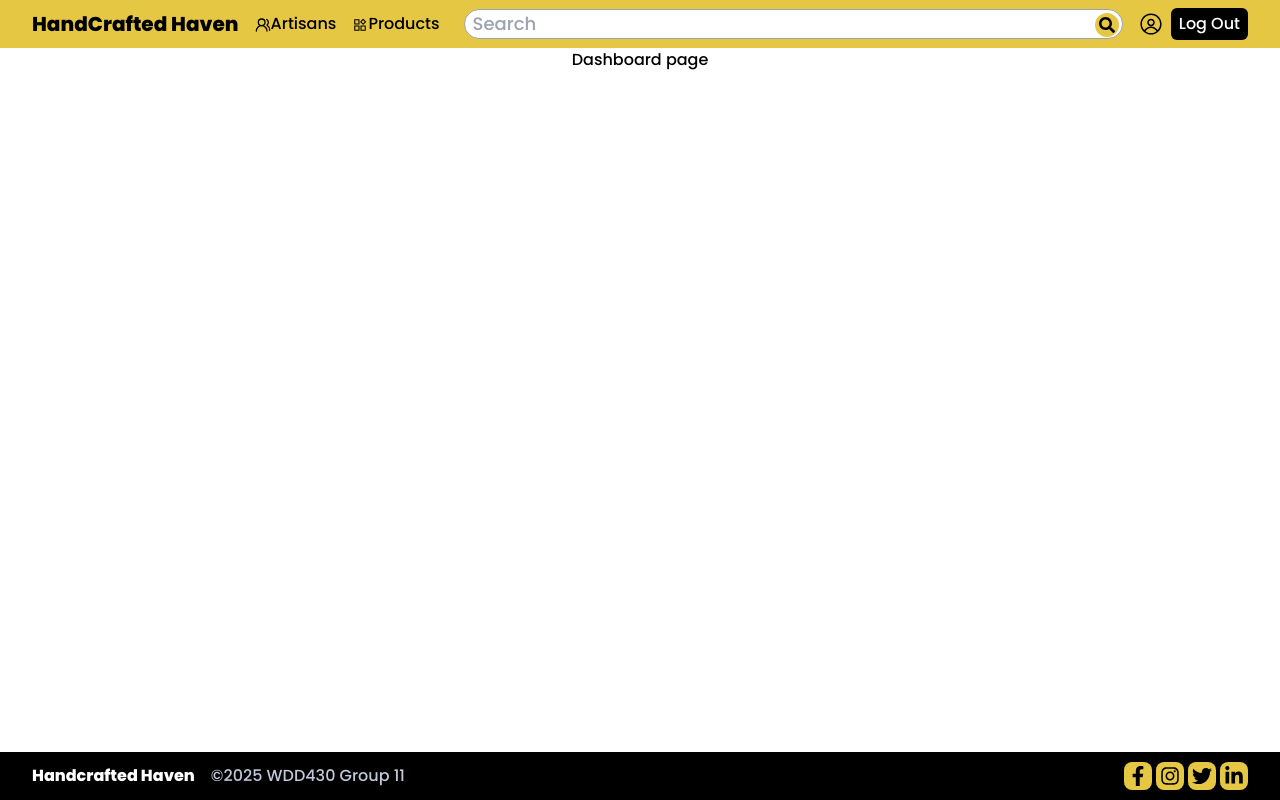
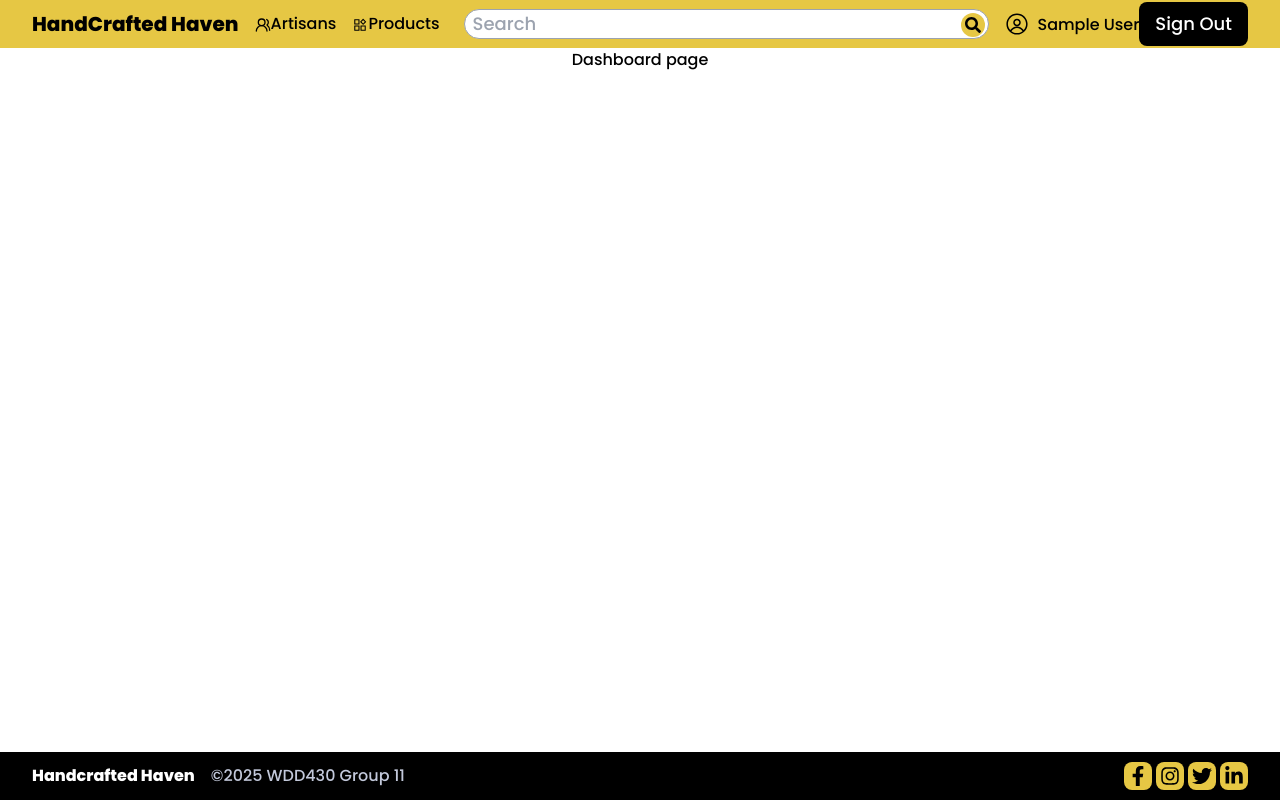
Before and after one commit to gyanqui/Handcrafted-Haven, a Next.js app: page /home/dashboard in a window 1280 px wide. Built offline with nearby package versions, Linux system fonts and the light colour scheme; no server answers; sample sign-in values are in the browser's storage.

Commit message:
working correctly

```diff
--- /dev/null
+++ b/src/app/api/auth/[...nextauth]/route.ts
@@ -0,0 +1,3 @@
+import { handlers } from '../../../../auth';
+
+export const { GET, POST } = handlers;
--- a/src/app/home/dashboard/page.tsx
+++ b/src/app/home/dashboard/page.tsx
@@ -1,4 +1,15 @@
-export default function Page() {
+'use server'
+
+import { auth } from '@/auth';
+import { redirect } from 'next/navigation';
+
+export default async function Page() {
+    const session = await auth();
+    if (!session) {
+        return (
+            redirect('/login')
+        )
+    }
     return (
         <>Dashboard page</>
     )
--- a/src/app/layout.tsx
+++ b/src/app/layout.tsx
@@ -4,6 +4,7 @@ import {
   poppins
 
 } from "./ui/font";
+import { SessionProvider } from "next-auth/react";
 
 export const metadata: Metadata = {
   title: "Create Next App",
@@ -20,7 +21,9 @@ export default function RootLayout({
       <body
         className={`${poppins.className} antialiased`}
       >
+      {/* <SessionProvider> */}
         {children}
+      {/* </SessionProvider> */}
       </body>
     </html>
   );
--- a/src/app/lib/actions.ts
+++ b/src/app/lib/actions.ts
@@ -62,7 +62,7 @@ export async function createUser(prevState: State, formData: FormData) {
     }
 
     revalidatePath('/sign-up');
-    redirect('/profile');
+    redirect('/home/profile');
 
 }
 
--- a/src/app/ui/handcrafted-logo.tsx
+++ b/src/app/ui/handcrafted-logo.tsx
@@ -1,11 +1,14 @@
 import { poppins } from '@/app/ui/font';
+import Link from 'next/link';
 
 export default function HandCraftedLogo() {
   return (
     <div
       className={`${poppins.className} flex flex-row items-center leading-none text-white`}
     >
+    <Link href="/home">
       <p className="text-[30px] md:text-[40px]">HandCrafted Haven</p>
+    </Link>
     </div>
   );
 }
--- a/src/app/ui/home/TopNav.tsx
+++ b/src/app/ui/home/TopNav.tsx
@@ -13,6 +13,8 @@ import { Drawer } from "antd";
 import { useState } from "react";
 import Link from "next/link";
 import Form from 'next/form'
+import { SessionProvider } from "next-auth/react";
+import { UserButton } from "./UserButton";
 
 export default function TopNav() {
   const [isOpen, setIsOpen] = useState(false); // side menu open status
@@ -88,20 +90,23 @@ export default function TopNav() {
       </Form>
 
       {/* management dashboard */}
-      <div className="hidden lg:block">
+      {/* <div className="hidden lg:block">
         <div className="flex flex-row gap-4 px-2">
           <Link href="/home/dashboard">
             <RxAvatar className="inline text-2xl" />
           </Link>
         </div>
-      </div>
+      </div> */}
 
       {/* sign out  */}
-      <div className="hidden lg:block">
+      {/* <div className="hidden lg:block">
         <button className="bg-black text-white rounded-md px-2 py-1">
           Log Out
         </button>
-      </div>
+      </div> */}
+      <SessionProvider >
+        <UserButton/>
+      </SessionProvider>
 
       {/* side menu */}
       <Drawer
--- /dev/null
+++ b/src/app/ui/home/UserButton.tsx
@@ -0,0 +1,42 @@
+'use client'
+
+import { signOut, useSession, signIn } from 'next-auth/react';
+import Link from 'next/link';
+import { RxAvatar } from "react-icons/rx";
+
+// function getFirstTwoLetters(str?: string | null) {
+//     const match = (str ?? "").match(/[A-Z]/g);
+//     return match ? match.slice(0, 2).join('') : '';
+// }
+
+export function UserButton() {
+    // const session = useSession();
+    const { data: session } = useSession();
+
+    if (session) {
+      return (
+        <>
+        {/* <div className="hidden lg:block"> */}
+            <div className="flex flex-row gap-4 px-2">
+            <Link href="/home/dashboard">
+                <RxAvatar className="inline text-2xl" />
+            </Link>
+            </div>
+        {/* </div> */}
+        <div>
+          {session?.user?.name}
+          <button onClick={() => signOut()} className="bg-black text-white text-lg py-2 px-4 rounded-lg hover:bg-gray-500 transition-all duration-300">Sign Out</button>
+        </div>
+        </>
+      )
+    }
+    return (
+        <>
+      {/* <button className="bg-black text-white text-lg py-2 px-4 rounded-lg hover:bg-gray-500 transition-all duration-300"> */}
+        <button onClick={() => signIn()} className="bg-black text-white text-lg py-2 px-4 rounded-lg hover:bg-gray-500 transition-all duration-300">Login</button>
+        {/* <Link href='/login'>Log In</Link> */}
+      {/* </button> */}
+
+      </>
+    );
+}
--- a/src/app/ui/landing/hero-section.tsx
+++ b/src/app/ui/landing/hero-section.tsx
@@ -88,7 +88,7 @@ export default function HeroSection() {
             {/* login button */}
             <div>
               <button className="bg-black text-white text-lg py-2 px-4 rounded-lg hover:bg-gray-500 transition-all duration-300">
-                <Link href='/home/login'>Log In</Link>
+                <Link href='/login'>Log In</Link>
               </button>
             </div>
           </div>
--- a/src/auth.config.ts
+++ b/src/auth.config.ts
@@ -1,4 +1,6 @@
 import type { NextAuthConfig } from 'next-auth';
+
+// export const BASE_PATH = '/api/auth';
 
 export const authConfig = {
   pages: {
@@ -8,30 +10,36 @@ export const authConfig = {
   callbacks: {
     authorized({ auth, request: { nextUrl } }) {
       const isLoggedIn = !!auth?.user;
-      const isOnDashboard = nextUrl.pathname.startsWith('/login');
+      const isOnDashboard = nextUrl.pathname.startsWith('/home/dashboard');
       if (isOnDashboard) {
         if (isLoggedIn) return true;
         return false; // Redirect unauthenticated users to login page
       } else if (isLoggedIn) {
-        return Response.redirect(new URL('/login', nextUrl));
+        return Response.redirect(new URL('/home/dashboard', nextUrl));
       }
       return true;
     },
-    async redirect({ url, baseUrl }) {
-      // Allows relative callback URLs
-      if (url.startsWith("/")) return `${baseUrl}${url}`
-      // Allows callback URLs on the same origin
-      else if (new URL(url).origin === baseUrl) return url
-      return baseUrl
+    // async redirect({ url, baseUrl }) {
+    //   // Allows relative callback URLs
+    //   if (url.startsWith("/")) return `${baseUrl}${url}`
+    //   // Allows callback URLs on the same origin
+    //   else if (new URL(url).origin === baseUrl) return url
+    //   return baseUrl
+    // },
+    // async jwt({ token, account, profile, user }) {
+    async jwt({ token, user }) {
+      // Persist the OAuth access_token and or the user id to the token right after signin
+      return {...token, ...user};
+
     },
-    async jwt({ token, account, profile }) {
-      // Persist the OAuth access_token and or the user id to the token right after signin
-      if (account) {
-        token.accessToken = account.access_token
-        token.id = profile?.id
-      }
-      return token
+    async session({ session, token }) {
+      // Attach the user id to the session right after signin
+      session.user = token as any;
+      // session.user = session. as any;
+      return session
     },
   },
+  secret: process.env.AUTH_SECRET,
+  // basePath: BASE_PATH,
   providers: [], // Add providers with an empty array for now
 } satisfies NextAuthConfig;
--- a/src/auth.ts
+++ b/src/auth.ts
@@ -6,6 +6,7 @@ import {z} from 'zod';
 import type { User } from '@/app/lib/definitions';
 import bcrypt from 'bcrypt';
 import postgres from 'postgres';
+import { NextResponse } from 'next/server';
 
 const sql = postgres(process.env.POSTGRES_URL!, { ssl: 'require' });
 
@@ -19,7 +20,7 @@ async function getUser(email: string): Promise<User | undefined> {
     }
   }
 
-export const { auth, signIn, signOut } = NextAuth({
+export const { handlers, auth, signIn, signOut } = NextAuth({
   ...authConfig,
   providers: [
     Credentials({
@@ -31,7 +32,10 @@ export const { auth, signIn, signOut } = NextAuth({
 					if (parsedCredentials.success) {
 						const { email, password } = parsedCredentials.data;
 						const user = await getUser(email);
-						if (!user) return null;
+						if (!user) {
+              localStorage.removeItem('ally-supports-cache');
+              return null;
+            }
 						const passwordsMatch = await bcrypt.compare(password, user.password);
 
 						if (passwordsMatch) return user;
@@ -42,3 +46,15 @@ export const { auth, signIn, signOut } = NextAuth({
       }),
 	],
 });
+
+export { handlers as GET, handlers as POST };
+
+export default auth((req) => {
+  const reqUrl = new URL(req.url);
+  if (!req.auth && reqUrl?.pathname !== '/') {
+    return NextResponse.redirect(new URL(`/login?callbackUrl=${encodeURIComponent(reqUrl?.pathname)}`,
+  req.url
+  ));
+  }
+}
+);
```
Also changed, not shown: src/types/next-auth.d.ts (added, +19 -0 lines).
